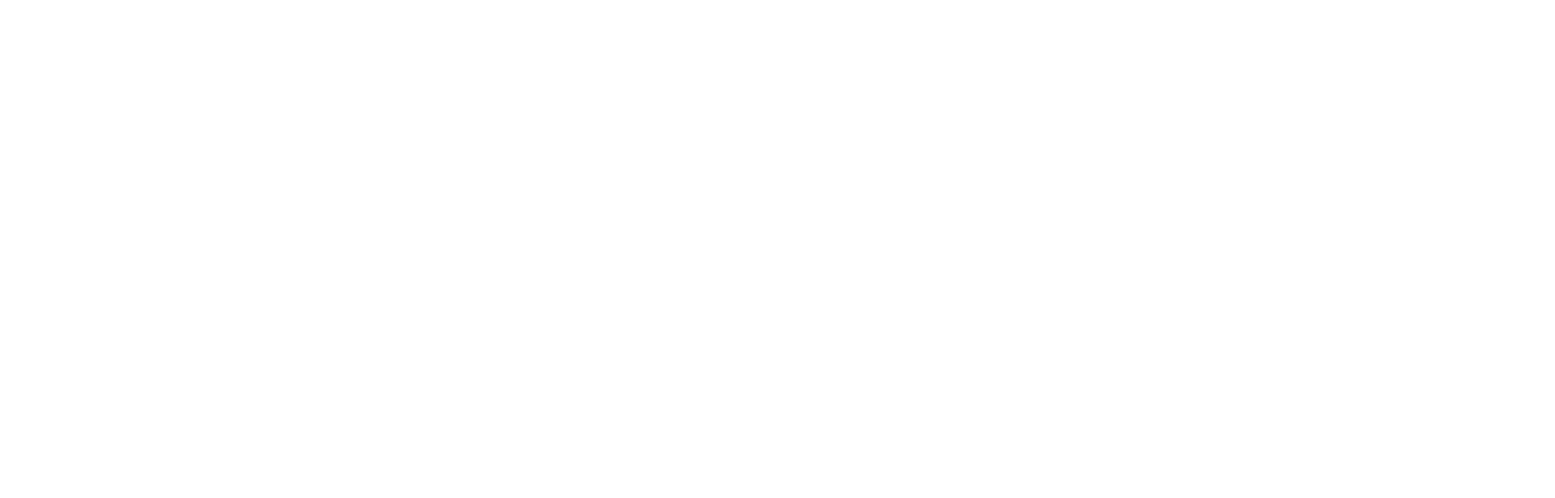
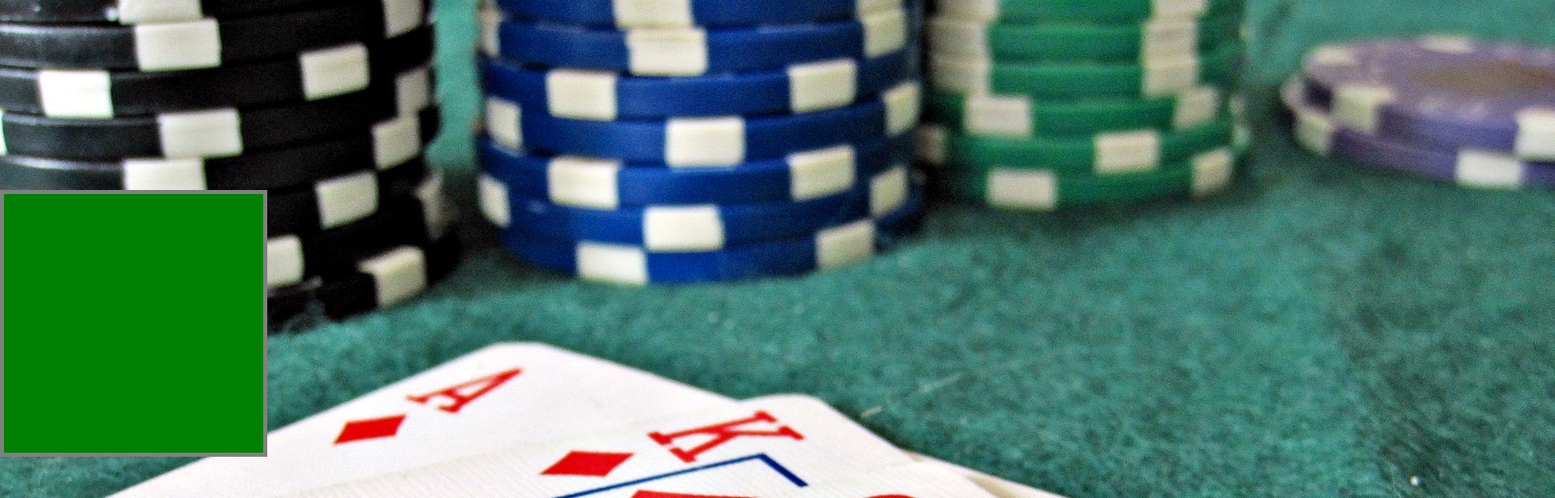
Before and after one commit to OkayNiceBrian/JPoker, a React (Vite) app in the folder Web/: page /createLobby in a window 1280 px wide. Before the commit this address had no page. Shown: the top 616 px of the page at 81% size, 1920 px wide, since content can reach past the window. Built offline with nearby package versions, Linux system fonts and the light colour scheme.

Commit message:
Do some routing and start setting up lobby components

```diff
--- a/Web/src/App.tsx
+++ b/Web/src/App.tsx
@@ -1,6 +1,9 @@
 import { BrowserRouter, Route, Routes } from 'react-router';
 import './App.css';
-import Home from './pages/Home/Home';
+import Home from '@/pages/Home/Home';
+import Lobby from '@/pages/Lobby/Lobby';
+import FindLobby from '@/pages/Lobby/FindLobby';
+import CreateLobby from '@/pages/Lobby/CreateLobby';
 
 function App() {
 
@@ -8,6 +11,9 @@
     <BrowserRouter>
       <Routes>
         <Route index element={<Home />}/>
+        <Route path='lobby/:id' element={<Lobby />}/>
+        <Route path='createLobby' element={<CreateLobby />}/>
+        <Route path='findLobby' element={<FindLobby />}/>
       </Routes>
     </BrowserRouter>
   )
--- a/Web/src/pages/Home/Home.css
+++ b/Web/src/pages/Home/Home.css
@@ -21,7 +21,7 @@
     width: 20rem;
     height: 10rem;
     border-radius: 100%;
-    background-color: green;
+    background-color: rgba(50, 200, 0, 0.4);
     display: flex;
     flex-direction: column;
     justify-content: flex-start;
@@ -38,15 +38,15 @@
 }
 
 .enterUsername-container {
-    width: 20rem;
-    height: 10rem;
-    background-color: green;
+    padding: 2rem;
+    background-color: rgba(200, 100, 150, 0.8);
     display: flex;
     flex-direction: column;
     justify-content: center;
     align-items: center;
+    border-radius: 10%;
     border-color: gray;
     border-width: 5px;
     border-style: solid;
-    gap: 1rem;
+    gap: 2rem;
 }
--- a/Web/src/pages/Home/Home.tsx
+++ b/Web/src/pages/Home/Home.tsx
@@ -1,11 +1,13 @@
-import { useState } from "react";
+import { memo, useState } from "react";
 import "./Home.css";
 import bgImg from "@/assets/background.jpg";
 import { setUsername, selectUsername } from "@/reducers/userSlice";
 import { useDispatch, useSelector } from "react-redux";
+import { useNavigate } from "react-router";
 
 const Home = () => {
     const dispatch = useDispatch();
+    const navigate = useNavigate();
     const username = useSelector(selectUsername);
 
     const [usernameInput, setUsernameInput] = useState<string>("");
@@ -18,13 +20,13 @@
                 <input type="button" value={"Submit"} onClick={() => usernameInput.trim() != "" && dispatch(setUsername(usernameInput.trim()))}/>
             </div>
         );
-    }
+    };
 
     const CreateOrFindLobby = () => {
         return (
             <div className="enterUsername-container">
-                <input type="button" value={"Create Lobby"} />
-                <input type="button" value={"Find Lobby"} />
+                <input type="button" value={"Create Lobby"} onClick={() => navigate("createLobby")}/>
+                <input type="button" value={"Find Lobby"} onClick={() => navigate("findLobby")}/>
             </div>
         );
     };
@@ -37,10 +39,13 @@
                     <p className="jpoker-logo-typography">JPoker</p>
                     <p className="">The World's #1 (shitty) Poker Website!</p>
                 </div>
-                { username == null ? <EnterUsername /> :
+                { username == null ? EnterUsername() :
                 <>
                     <CreateOrFindLobby />
-                    <input type="button" value={"Reset Username"} onClick={() => dispatch(setUsername(null))}/>
+                    <div className="enterUsername-container">
+                        <p>{username}</p>
+                        <input type="button" value={"Reset Username"} onClick={() => dispatch(setUsername(null))}/>
+                    </div>
                 </>}
             </div>
         </>
--- a/Web/src/pages/Lobby/CreateLobby.tsx
+++ b/Web/src/pages/Lobby/CreateLobby.tsx
@@ -0,0 +1,15 @@
+import bgImg from "@/assets/background.jpg";
+import "./Lobby.css";
+
+const CreateLobby = () => {
+    return (
+        <div className="createLobby-container">
+            <img src={bgImg} className="home-backgroundImage" />
+            <div className="createLobby-formContainer">
+
+            </div>
+        </div>
+    );
+}
+
+export default CreateLobby;
--- a/Web/src/pages/Lobby/FindLobby.tsx
+++ b/Web/src/pages/Lobby/FindLobby.tsx
@@ -0,0 +1,11 @@
+import bgImg from "@/assets/background.jpg";
+
+const FindLobby = () => {
+    return (
+        <div className="findLobby-container">
+            <img src={bgImg} className="home-backgroundImage" />
+        </div>
+    );
+}
+
+export default FindLobby;
--- a/Web/src/pages/Lobby/Lobby.css
+++ b/Web/src/pages/Lobby/Lobby.css
@@ -0,0 +1,19 @@
+.createLobby-container {
+    display: flex;
+    flex-direction: column;
+    justify-content: center;
+    align-items: center;
+}
+
+.createLobby-formContainer {
+    background-color: green;
+    min-width: 20rem;
+    min-height: 20rem;
+    display: flex;
+    flex-direction: column;
+    justify-content: flex-start;
+    align-items: flex-start;
+    border-color: gray;
+    border-width: 5px;
+    border-style: solid;
+}
--- a/Web/src/pages/Lobby/Lobby.tsx
+++ b/Web/src/pages/Lobby/Lobby.tsx
@@ -1,6 +1,12 @@
+import bgImg from "@/assets/background.jpg";
 
 const Lobby = () => {
 
+    return (
+        <div className="createLobby-container">
+            <img src={bgImg} className="home-backgroundImage" />
+        </div>
+    );
 }
 
 export default Lobby;
```
